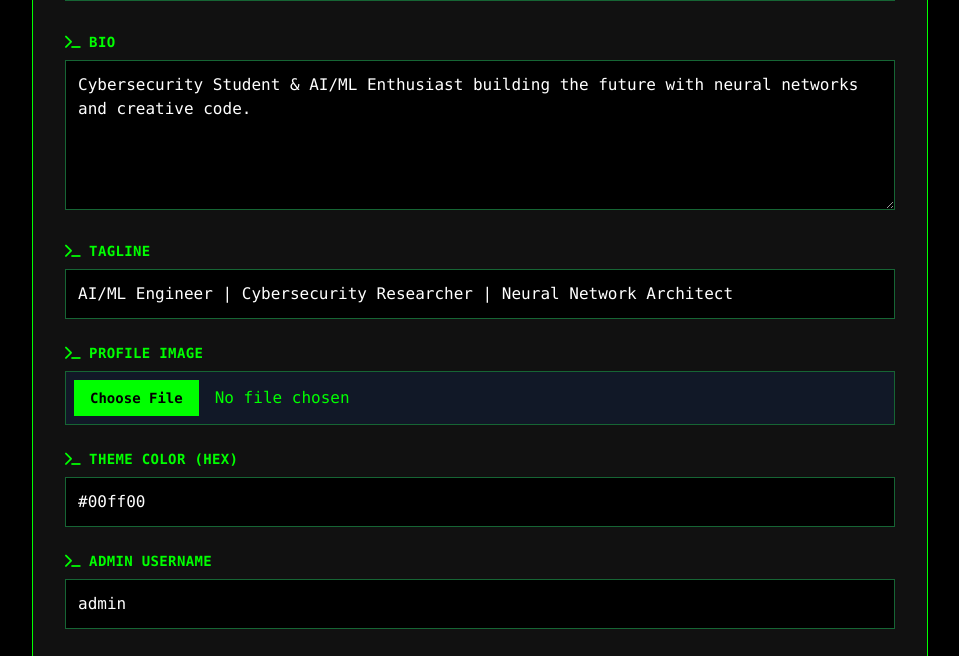
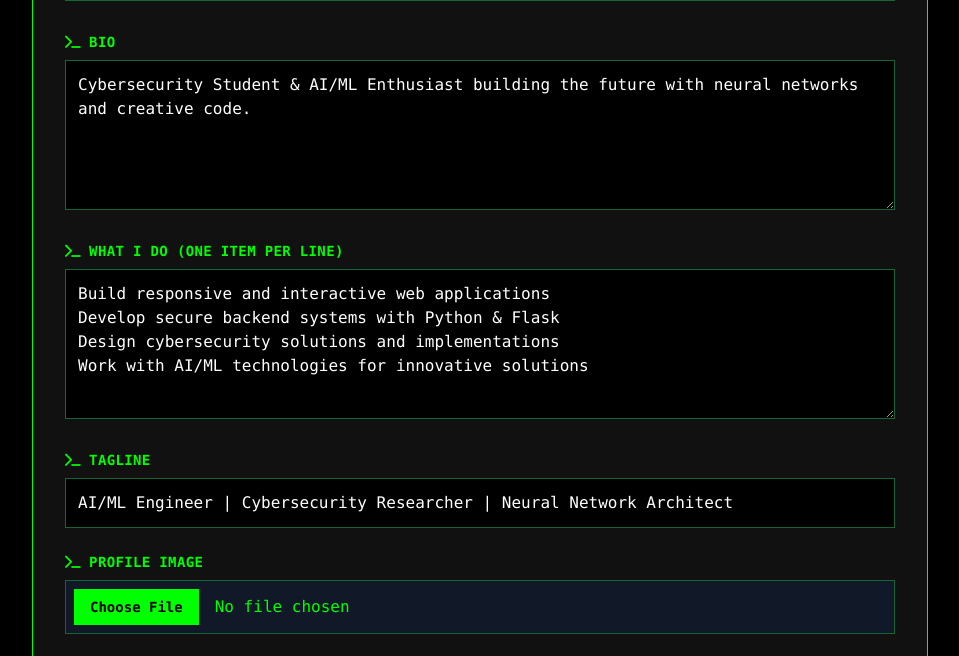
Before and after one commit to Madhesh0727/my-portfolio, a Flask app: page /admin/settings in a window 1280 px wide. Shown: the part 804-1460 px from the top of the page, without its empty margins (160-1119 px from the left). Run offline with Flask 3, Linux system fonts and the light colour scheme; a user stored in the database is signed in; some libraries are stand-ins or nearby versions.

Commit message:
feat: make about page content editable via admin settings

```diff
--- a/app.py
+++ b/app.py
@@ -76,6 +76,7 @@ def create_app(config_class=Config):
         if not Settings.query.first():
             settings = Settings(
                 bio="Cybersecurity Student & AI/ML Enthusiast building the future with neural networks and creative code.",
+                what_i_do="Build responsive and interactive web applications\nDevelop secure backend systems with Python & Flask\nDesign cybersecurity solutions and implementations\nWork with AI/ML technologies for innovative solutions",
                 tagline="AI/ML Engineer | Cybersecurity Researcher | Neural Network Architect",
                 theme_color="#00ff00",
                 github_url="https://github.com/madhesh",
--- a/forms/settings_forms.py
+++ b/forms/settings_forms.py
@@ -9,6 +9,7 @@ class SettingsForm(FlaskForm):
     contact_text = TextAreaField('Contact CTA Text (Bottom of page)', validators=[Optional(), Length(max=500)])
     contact_page_text = TextAreaField('Contact Page Intro text', validators=[Optional(), Length(max=1000)])
     bio = TextAreaField('Bio', validators=[Optional(), Length(max=1000)])
+    what_i_do = TextAreaField('What I Do (One item per line)', validators=[Optional(), Length(max=2000)])
     tagline = StringField('Tagline', validators=[Optional(), Length(max=200)])
     profile_image = FileField('Profile Image', validators=[
         Optional(),
--- a/models/settings.py
+++ b/models/settings.py
@@ -10,6 +10,7 @@ class Settings(db.Model):
     contact_text = db.Column(db.Text, default="I'm always interested in hearing about new opportunities in AI/ML and cybersecurity.")
     contact_page_text = db.Column(db.Text, default="Opening a secure channel. Have an opportunity or project? My neural network is always listening for new challenges in AI/ML and Security.")
     bio = db.Column(db.Text, default="")
+    what_i_do = db.Column(db.Text, default="Build responsive and interactive web applications\nDevelop secure backend systems with Python & Flask\nDesign cybersecurity solutions and implementations\nWork with AI/ML technologies for innovative solutions")
     tagline = db.Column(db.String(200), default="AI/ML Engineer & Cybersecurity Researcher")
     profile_image = db.Column(db.String(200), nullable=True)
     theme_color = db.Column(db.String(7), default='#00ff00')
--- a/routes/admin.py
+++ b/routes/admin.py
@@ -293,6 +293,7 @@ def settings():
         settings.contact_text = form.contact_text.data
         settings.contact_page_text = form.contact_page_text.data
         settings.bio = form.bio.data
+        settings.what_i_do = form.what_i_do.data
         settings.tagline = form.tagline.data
         settings.theme_color = form.theme_color.data
         settings.github_url = form.github_url.data
```
Also changed, not shown: templates/about.html (+11 -0 lines).
